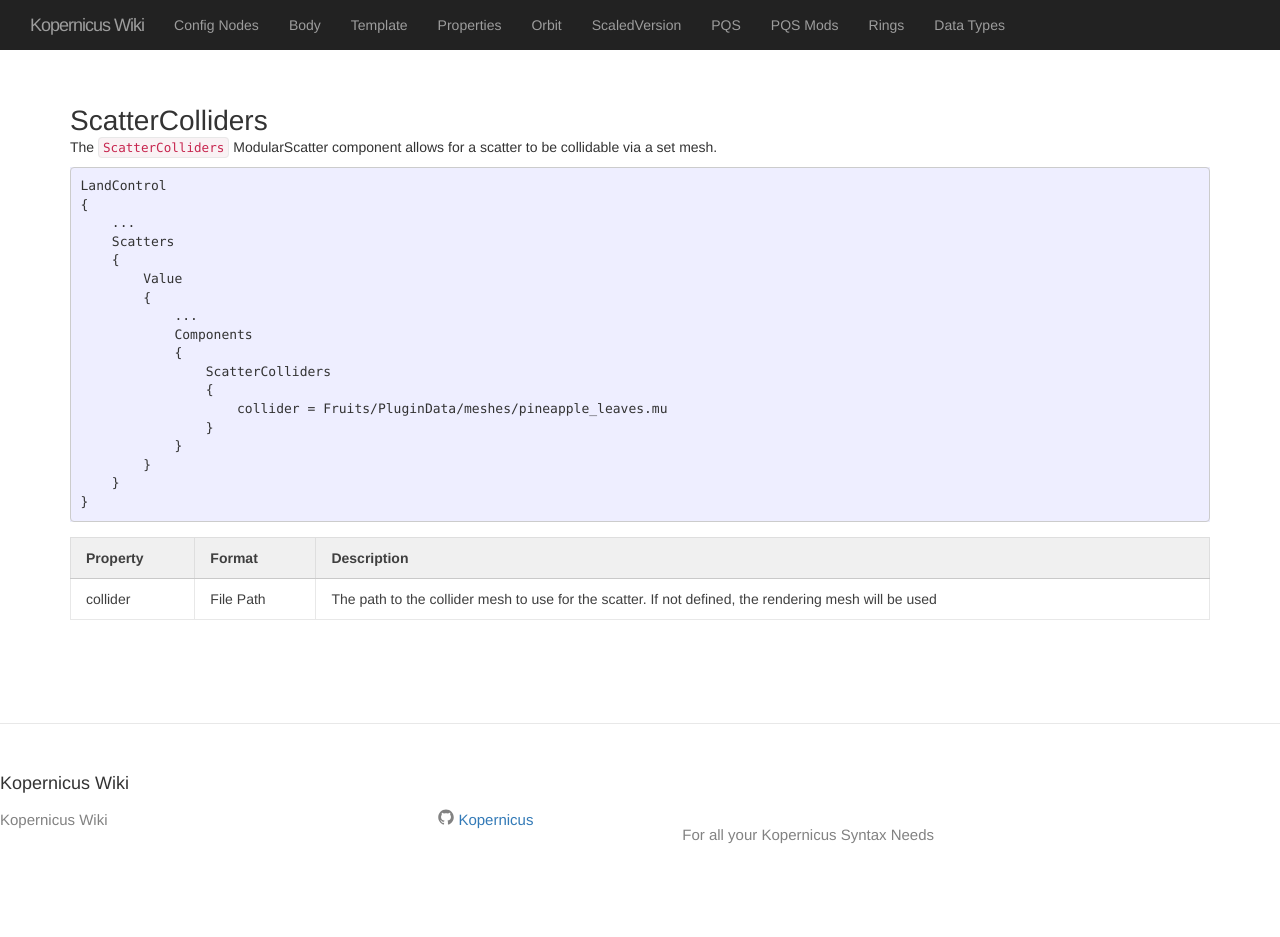
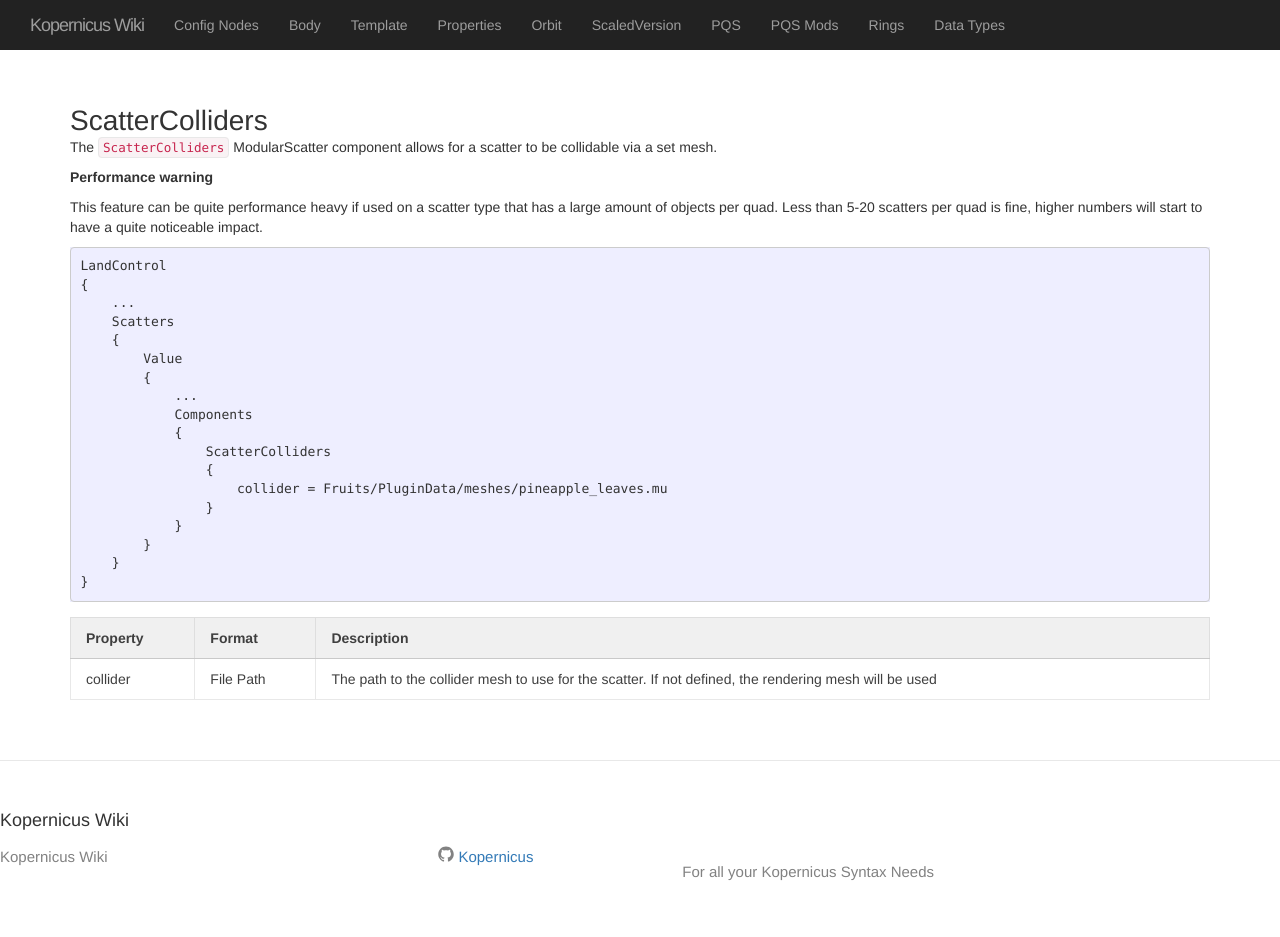
Before and after one commit to Kopernicus/wiki, a Jekyll site: the page built from main/PQSMods/LandControl/ModularScatter/ScatterColliders.md, in a window 1280 px wide. Built offline with Jekyll 4.4.1, drawn with Linux system fonts in a browser that asks for light colours; before the commit the page ends 900 px from its top, so only the background shows below that.

Commit message:
Added performance warnings

````diff
--- a/main/PQSMods/LandControl/ModularScatter/ScatterColliders.md
+++ b/main/PQSMods/LandControl/ModularScatter/ScatterColliders.md
@@ -4,6 +4,10 @@ title: ScatterColliders
 ---
 
 The `ScatterColliders` ModularScatter component allows for a scatter to be collidable via a set mesh.
+
+**Performance warning**
+
+This feature can be quite performance heavy if used on a scatter type that has a large amount of objects per quad. Less than 5-20 scatters per quad is fine, higher numbers will start to have a quite noticeable impact.
 
 ```
 LandControl
````
Also changed, not shown: main/PQSMods/LandControl/ModularScatter/LightEmitter.md (+4 -0 lines).
